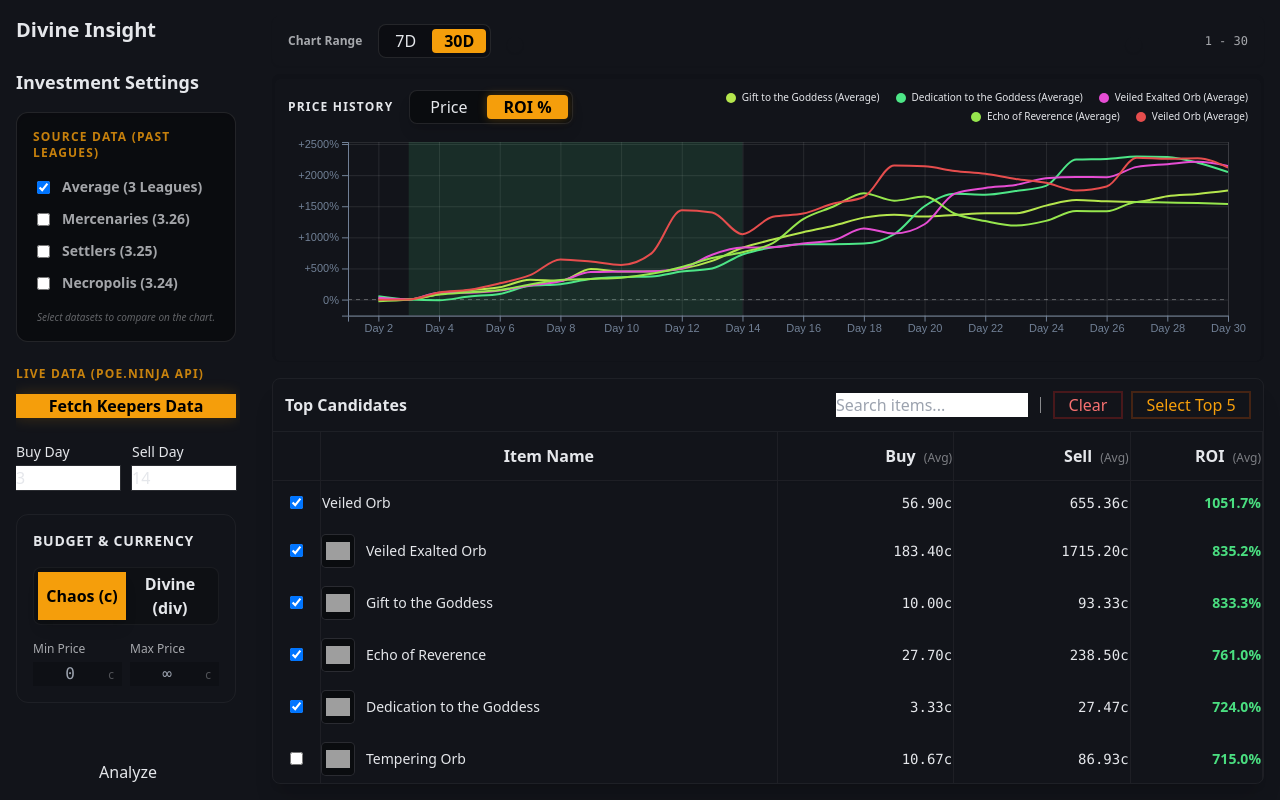
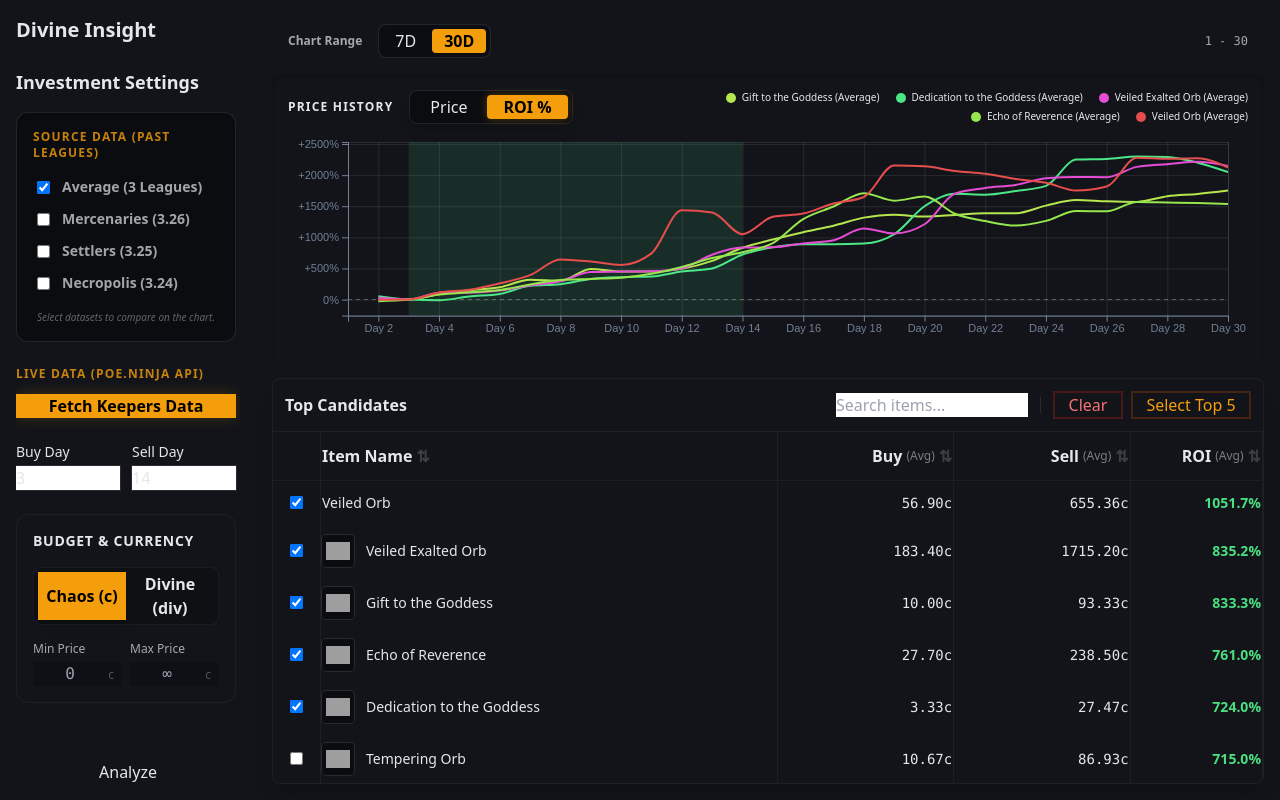
Before and after one commit to vdslab/theme2025-nengu, a React (Vite) app: page / in a window 1280 px wide. Built offline with nearby package versions, Linux system fonts and the light colour scheme; grey boxes are pictures that could not be loaded.

Commit message:
feat: 好きな列を指定してテーブルのソート機能

```diff
--- a/src/components/Dashboard.jsx
+++ b/src/components/Dashboard.jsx
@@ -25,14 +25,15 @@ const Dashboard = ({ filters, analysisRequested, apiSeries = [], apiError = "",
   const [selectedItemNames, setSelectedItemNames] = useState([]);
   const [searchQuery, setSearchQuery] = useState("");
 
+  // Sorting State
+  const [sortConfig, setSortConfig] = useState({ key: 'roi', direction: 'desc' });
+
   useEffect(() => {
     setDayRange([1, windowMax]);
   }, [windowMax]);
 
   // Divine Orb Price Lookup Helper
   const getDivinePrice = (day, league) => {
-    // 1. Try to find in API series (Live)
-    // Check if the requested league matches the API series context or if it's "Keepers"
     if (league === "Keepers" || (apiSeries.length > 0 && apiSeries[0].league === league)) {
         const liveDiv = apiSeries.find(i => norm(i.name) === "divineorb");
         if (liveDiv) {
@@ -41,7 +42,6 @@ const Dashboard = ({ filters, analysisRequested, apiSeries = [], apiError = "",
         }
     }
 
-    // 2. Try to find in Local Processed Data
     const localDiv = processedChartData.find(i => norm(i.name) === "divineorb");
     if (localDiv) {
         let series = [];
@@ -55,15 +55,14 @@ const Dashboard = ({ filters, analysisRequested, apiSeries = [], apiError = "",
         if (p) return p;
     }
 
-    return null; // Return null if not found (implies cannot convert validly)
+    return null;
   };
 
   // Convert a raw chaos price to the target currency
   const convertPrice = (chaosPrice, day, league) => {
-      // console.log("convertPrice", chaosPrice, filters.currency); // Commented out to avoid spam, but useful for debug
       if (filters.currency !== "divine") return chaosPrice;
       const divPrice = getDivinePrice(day, league);
-      if (!divPrice || divPrice === 0) return 0; // Avoid Infinity
+      if (!divPrice || divPrice === 0) return 0;
       return chaosPrice / divPrice;
   };
 
@@ -97,12 +96,6 @@ const Dashboard = ({ filters, analysisRequested, apiSeries = [], apiError = "",
         const rawBuyPrice = findPriceForDay(targetValues, buyDay);
         const rawSellPrice = findPriceForDay(targetValues, sellDay);
 
-        // フィルタリングは Chaos ベースで行う (ユーザー入力がChaos想定の場合)
-        // もしユーザー入力もDivineベースにするならここで変換が必要だが、
-        // 既存実装の Budget Filter は "Currency (c)" と書いてあったのでChaosベースとして扱う。
-        // -> 今回UIで "Min Price (div)" 等に切り替わるようにしたので、入力値もその通貨基準とみなすべき。
-        // -> つまり、比較対象の `buyPrice` を `convertPrice` してから比較する。
-
         const buyPrice = rawBuyPrice !== null ? convertPrice(rawBuyPrice, buyDay, actualLeague) : null;
         const sellPrice = rawSellPrice !== null ? convertPrice(rawSellPrice, sellDay, actualLeague) : null;
 
@@ -124,10 +117,7 @@ const Dashboard = ({ filters, analysisRequested, apiSeries = [], apiError = "",
             roi,
             buyDay,
             sellDay,
-            values: targetValues, // Raw Chaos values (ItemTable needs raw to re-calc or we pass converted?)
-            // ItemTable currently does calc internally for multi-league.
-            // We should let ItemTable handle multi-league conversion if we want consistent display.
-            // For now, this `buyPrice` / `sellPrice` is for the "Summary" or sorting.
+            values: targetValues,
             leagues: item.leagues,
           };
         }
@@ -139,9 +129,10 @@ const Dashboard = ({ filters, analysisRequested, apiSeries = [], apiError = "",
     const sorted = results.sort((a, b) => b.roi - a.roi);
     setTableData(sorted);
 
+    // Initial sort is handled by sortConfig default, but initial selection logic remains
     const defaultSelected = sorted.slice(0, 5).map((r) => r.name);
     setSelectedItemNames(defaultSelected);
-  }, [filters, analysisRequested, apiSeries]); // Added apiSeries to dependency as getDivinePrice depends on it
+  }, [filters, analysisRequested, apiSeries]);
 
   // チャートデータ生成
   useEffect(() => {
@@ -150,7 +141,6 @@ const Dashboard = ({ filters, analysisRequested, apiSeries = [], apiError = "",
 
     const selectedSet = new Set(selectedItemNames.map(norm));
 
-    // 1) ローカル（過去リーグ）を展開
     const localExpanded = [];
     processedChartData.forEach((item) => {
       if (!selectedSet.has(norm(item.name))) return;
@@ -165,7 +155,6 @@ const Dashboard = ({ filters, analysisRequested, apiSeries = [], apiError = "",
         }
 
         if (values && values.length > 0) {
-            // Apply conversion to entire series
             const convertedValues = values.map(v => ({
                 ...v,
                 price: convertPrice(v.price, v.day, league === "Average" ? "Average" : league)
@@ -181,7 +170,6 @@ const Dashboard = ({ filters, analysisRequested, apiSeries = [], apiError = "",
       });
     });
 
-    // 2) API（Keepers）を追加（名前はnormで照合）
     const apiExpanded =
       Array.isArray(apiSeries) && apiSeries.length > 0
         ? apiSeries
@@ -200,7 +188,6 @@ const Dashboard = ({ filters, analysisRequested, apiSeries = [], apiError = "",
             })
         : [];
 
-    // 3) 結合（Keepers + 過去リーグ）
     setChartData([...apiExpanded, ...localExpanded]);
   }, [selectedItemNames, apiSeries, filters.selectedSourceLeagues, filters.currency]);
 
@@ -215,6 +202,86 @@ const Dashboard = ({ filters, analysisRequested, apiSeries = [], apiError = "",
     const q = searchQuery.toLowerCase();
     return tableData.filter((item) => item.name.toLowerCase().includes(q));
   }, [tableData, searchQuery]);
+
+  // Sorting Logic
+  const handleSort = (key) => {
+    setSortConfig((prev) => {
+      if (prev.key === key) {
+        return { key, direction: prev.direction === 'asc' ? 'desc' : 'asc' };
+      }
+      return { key, direction: 'desc' };
+    });
+  };
+
+  const sortedTableData = useMemo(() => {
+    let data = [...filteredTableData];
+    if (!sortConfig.key) return data;
+
+    const { key, direction } = sortConfig;
+    const isAsc = direction === 'asc';
+
+    data.sort((a, b) => {
+      let valA, valB;
+
+      if (key === 'name') {
+        valA = a.name.toLowerCase();
+        valB = b.name.toLowerCase();
+      } else if (['buyPrice', 'sellPrice', 'roi'].includes(key)) {
+        valA = a[key] ?? -Infinity;
+        valB = b[key] ?? -Infinity;
+      } else {
+        // Dynamic keys: e.g. "Mercenaries_buy"
+        const parts = key.split('_');
+        const type = parts.pop(); // buy, sell, roi
+        const league = parts.join('_'); // handles cases like "Average" or "Mercenaries"
+
+        const getRaw = (item) => {
+            let values = [];
+            if (league === "Average") {
+                values = item.values || [];
+            } else {
+                values = item.leagues ? item.leagues[league] : [];
+            }
+            const day = type === 'buy' ? item.buyDay : item.sellDay;
+            const found = values?.find(v => v.day === day);
+            return found ? found.price : 0;
+        };
+
+        const rawA = getRaw(a);
+        const rawB = getRaw(b);
+
+        if (type === 'roi') {
+             // ROI needs both buy and sell to calc correctly
+             const getVals = (item) => {
+                 let vs = [];
+                 if (league === "Average") vs = item.values || [];
+                 else vs = item.leagues ? item.leagues[league] : [];
+
+                 const rb = vs?.find(v => v.day === item.buyDay)?.price || 0;
+                 const rs = vs?.find(v => v.day === item.sellDay)?.price || 0;
+                 // ROI is (Sell - Buy)/Buy.
+                 // Even with conversion, the ratio is mostly preserved IF div price was constant, but it's not.
+                 // So we convert both.
+                 const cb = convertPrice(rb, item.buyDay, league);
+                 const cs = convertPrice(rs, item.sellDay, league);
+                 return cb > 0 ? (cs - cb) / cb : -9999;
+             };
+             valA = getVals(a);
+             valB = getVals(b);
+        } else {
+            // buy or sell
+            valA = convertPrice(rawA, type === 'buy' ? a.buyDay : a.sellDay, league);
+            valB = convertPrice(rawB, type === 'buy' ? b.buyDay : b.sellDay, league);
+        }
+      }
+
+      if (valA < valB) return isAsc ? -1 : 1;
+      if (valA > valB) return isAsc ? 1 : -1;
+      return 0;
+    });
+
+    return data;
+  }, [filteredTableData, sortConfig, convertPrice]); // convertPrice updated on filter change, ensuring sort uses correct currency
 
   const denom = Math.max(1, windowMax - 1);
 
@@ -347,7 +414,7 @@ const Dashboard = ({ filters, analysisRequested, apiSeries = [], apiError = "",
               value={searchQuery}
               onChange={(e) => setSearchQuery(e.target.value)}
             />
-            <div className="h-4 w-px bg-white/50 mx-1" />
+            <div className="h-4 w-px bg-white/10 mx-1" />
             <div className="flex items-center gap-2">
               <button
                 className="btn btn-xs sm:btn-sm bg-base-100 border-2 border-red-900/50 text-red-400 hover:bg-red-900 hover:text-white hover:border-red-600 min-w-[70px] transition-all"
@@ -359,7 +426,7 @@ const Dashboard = ({ filters, analysisRequested, apiSeries = [], apiError = "",
               <button
                 className="btn btn-xs sm:btn-sm bg-base-100 border-2 border-amber-900/50 text-amber-500 hover:bg-amber-700 hover:text-black hover:border-amber-500 min-w-[120px] transition-all"
                 onClick={() => {
-                  const top5 = filteredTableData.slice(0, 5).map((item) => item.name);
+                  const top5 = sortedTableData.slice(0, 5).map((item) => item.name);
                   setSelectedItemNames(top5);
                 }}
                 type="button"
@@ -372,21 +439,14 @@ const Dashboard = ({ filters, analysisRequested, apiSeries = [], apiError = "",
 
         <div className="flex-1 overflow-auto relative">
           <ItemTable
-            data={filteredTableData}
+            data={sortedTableData}
             selectedItems={selectedItemNames}
             onToggleItem={toggleItemSelection}
             selectedSourceLeagues={filters.selectedSourceLeagues}
-            filters={filters} // Pass filters to allow conversion inside ItemTable if needed, or if we pass raw
-            // Actually, we are passing `data` which has `values` (raw) and `buyPrice`/`sellPrice` (converted).
-            // ItemTable logic needs to be updated to use conversion for the expanded columns.
-            // So we pass the `convertPrice` function or let ItemTable handle it?
-            // Better to pass `convertPrice` or `getDivinePrice` to ItemTable?
-            // Or just pass the `currency` and `divinePriceMap`?
-            // Simpler: Dashboard handles data preparation.
-            // But ItemTable renders dynamic columns based on `selectedSourceLeagues`.
-            // So ItemTable needs access to conversion logic.
-            // I'll pass a `convertPrice` prop to ItemTable.
+            filters={filters}
             convertPrice={convertPrice}
+            sortConfig={sortConfig}
+            onSort={handleSort}
           />
         </div>
       </div>
--- a/src/components/ItemTable.jsx
+++ b/src/components/ItemTable.jsx
@@ -1,6 +1,6 @@
 import React from 'react';
 
-const ItemTable = ({ data, selectedItems, onToggleItem, selectedSourceLeagues, filters, convertPrice }) => {
+const ItemTable = ({ data, selectedItems, onToggleItem, selectedSourceLeagues, filters, convertPrice, sortConfig, onSort }) => {
   const buyDay = data.length > 0 && data[0].buyDay ? data[0].buyDay : 'X';
   const sellDay = data.length > 0 && data[0].sellDay ? data[0].sellDay : 'Y';
 
@@ -13,6 +13,24 @@ const ItemTable = ({ data, selectedItems, onToggleItem, selectedSourceLeagues, f
       return found ? found.price : 0;
   };
 
+  const SortIcon = ({ columnKey }) => {
+      if (sortConfig?.key !== columnKey) return <span className="opacity-20 ml-1">⇅</span>;
+      return <span className="ml-1 text-amber-500">{sortConfig.direction === 'asc' ? '▲' : '▼'}</span>;
+  };
+
+  const Th = ({ label, sortKey, className, style, children }) => (
+      <th
+        className={`${className} cursor-pointer hover:bg-white/10 transition-colors select-none`}
+        style={style}
+        onClick={() => onSort && onSort(sortKey)}
+      >
+          <div className="flex items-center justify-end w-full">
+            {children || label}
+            <SortIcon columnKey={sortKey} />
+          </div>
+      </th>
+  );
+
   return (
     <table className="table table-sm w-full min-w-[600px] border-separate border-spacing-0">
       <thead className="bg-base-300 text-base-content/70 sticky top-0 z-10 shadow-sm">
@@ -20,27 +38,51 @@ const ItemTable = ({ data, selectedItems, onToggleItem, selectedSourceLeagues, f
           <th className="border-b border-r border-white/5 py-3 w-12 text-center bg-base-300">
             {/* Checkbox Header */}
           </th>
-          <th className="border-b border-r border-white/5 py-3 font-semibold first:rounded-tl-none bg-base-300 min-w-[200px]">Item Name</th>
+
+          <th
+            className="border-b border-r border-white/5 py-3 font-semibold first:rounded-tl-none bg-base-300 min-w-[200px] cursor-pointer hover:bg-white/10 transition-colors select-none"
+            onClick={() => onSort && onSort('name')}
+          >
+             <div className="flex items-center w-full">
+                Item Name
+                <SortIcon columnKey="name" />
+             </div>
+          </th>
 
           {hasLeagues ? (
               selectedSourceLeagues.map(league => (
                   <React.Fragment key={league}>
-                      <th className="border-b border-r border-white/5 text-right py-3 font-semibold bg-base-300 min-w-[120px] whitespace-nowrap">
+                      <Th
+                        className="border-b border-r border-white/5 text-right py-3 font-semibold bg-base-300 min-w-[120px] whitespace-nowrap"
+                        sortKey={`${league}_buy`}
+                      >
                           Buy <span className="opacity-50 text-xs ml-1 font-normal">({league === "Average" ? "Avg" : league})</span>
-                      </th>
-                      <th className="border-b border-r border-white/5 text-right py-3 font-semibold bg-base-300 min-w-[120px] whitespace-nowrap">
+                      </Th>
+                      <Th
+                        className="border-b border-r border-white/5 text-right py-3 font-semibold bg-base-300 min-w-[120px] whitespace-nowrap"
+                        sortKey={`${league}_sell`}
+                      >
                           Sell <span className="opacity-50 text-xs ml-1 font-normal">({league === "Average" ? "Avg" : league})</span>
-                      </th>
-                      <th className="border-b border-r border-white/5 text-right py-3 font-semibold bg-base-300 min-w-[90px] whitespace-nowrap">
+                      </Th>
+                      <Th
+                        className="border-b border-r border-white/5 text-right py-3 font-semibold bg-base-300 min-w-[90px] whitespace-nowrap"
+                        sortKey={`${league}_roi`}
+                      >
                           ROI <span className="opacity-50 text-xs ml-1 font-normal">({league === "Average" ? "Avg" : league})</span>
-                      </th>
+                      </Th>
                   </React.Fragment>
               ))
           ) : (
               <>
-                <th className="border-b border-r border-white/5 text-right py-3 font-semibold bg-base-300">Buy Price (Day {buyDay})</th>
-                <th className="border-b border-r border-white/5 text-right py-3 font-semibold bg-base-300">Sell Price (Day {sellDay})</th>
-                <th className="border-b border-white/5 text-right py-3 font-semibold bg-base-300">Predicted ROI</th>
+                <Th className="border-b border-r border-white/5 text-right py-3 font-semibold bg-base-300" sortKey="buyPrice">
+                    Buy Price (Day {buyDay})
+                </Th>
+                <Th className="border-b border-r border-white/5 text-right py-3 font-semibold bg-base-300" sortKey="sellPrice">
+                    Sell Price (Day {sellDay})
+                </Th>
+                <Th className="border-b border-white/5 text-right py-3 font-semibold bg-base-300" sortKey="roi">
+                    Predicted ROI
+                </Th>
               </>
           )}
         </tr>
```
